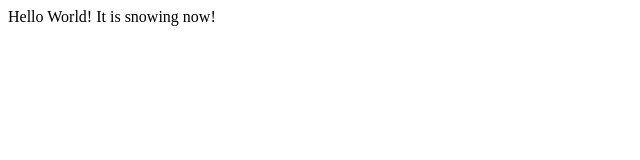
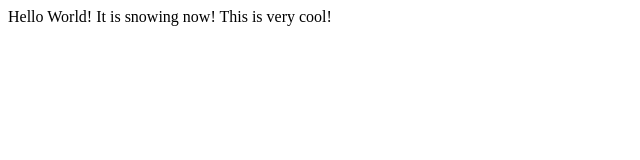
Before and after one commit to seancho/Hello-World, a plain HTML site: page index.html in a window 1280 px wide. Shown: the whole page, without its empty margins (0-640 px from the left). Drawn offline with Linux system fonts and the light colour scheme.

Commit message:
another commit

```diff
--- a/index.html
+++ b/index.html
@@ -6,5 +6,6 @@
 <body>
 	Hello World!
 	It is snowing now!
+	This is very cool!
 </body>
 </html>
```
